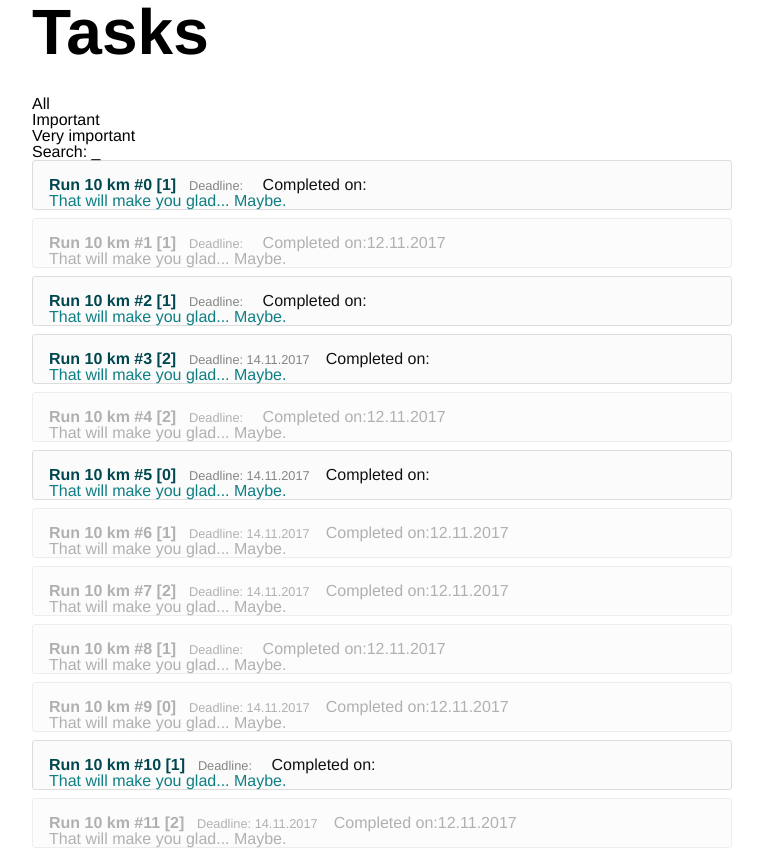
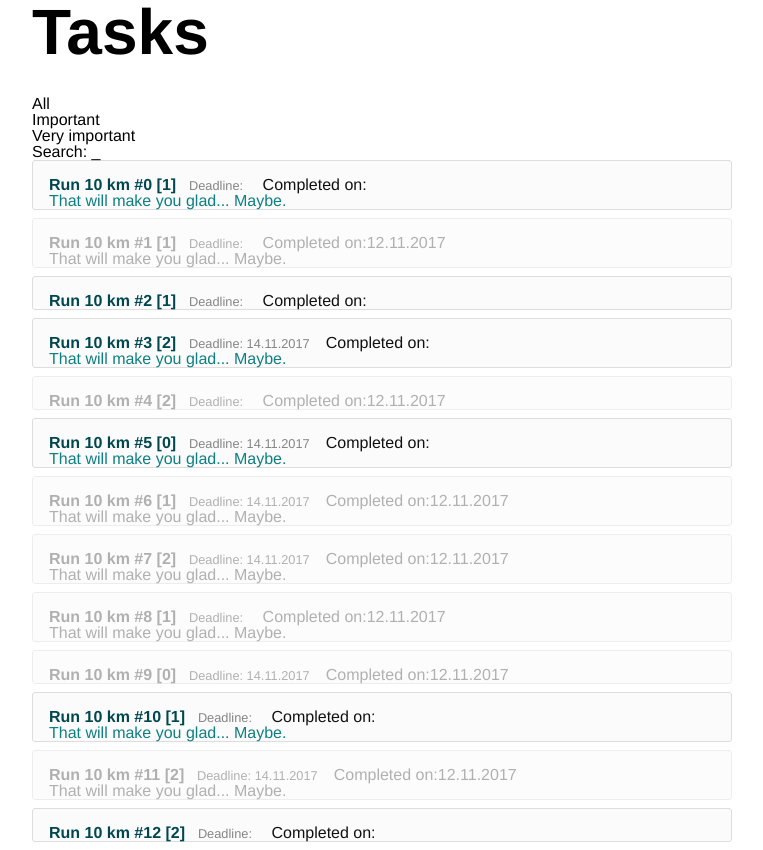
Before and after one commit to trial-trip/allmax-task-manager, a React app: page / in a window 1280 px wide. Shown: the top 850 px of the page, without its empty margins (258-1021 px from the left). Built offline with nearby package versions, Linux system fonts and the light colour scheme; the HTML template or start-up script is replaced by a standard one.

Commit message:
added randomized description on demo list

```diff
--- a/src/initialState.js
+++ b/src/initialState.js
@@ -24,8 +24,8 @@ const stateDemo = {
     .map((item, i) => ({ ...item, id: i }))
     .map((item, i) => ((randomBool()) ? { ...item, completionDate: '' } : item))
     .map((item, i) => ((randomBool()) ? { ...item, deadline: '' } : item))
+    .map((item, i) => ((randomBool()) ? { ...item, description: '' } : item))
     .map((item, i) => ({ ...item, priority: randomPriority() }))
-
 }
 
 const initialState = stateOption || stateDemo
```
